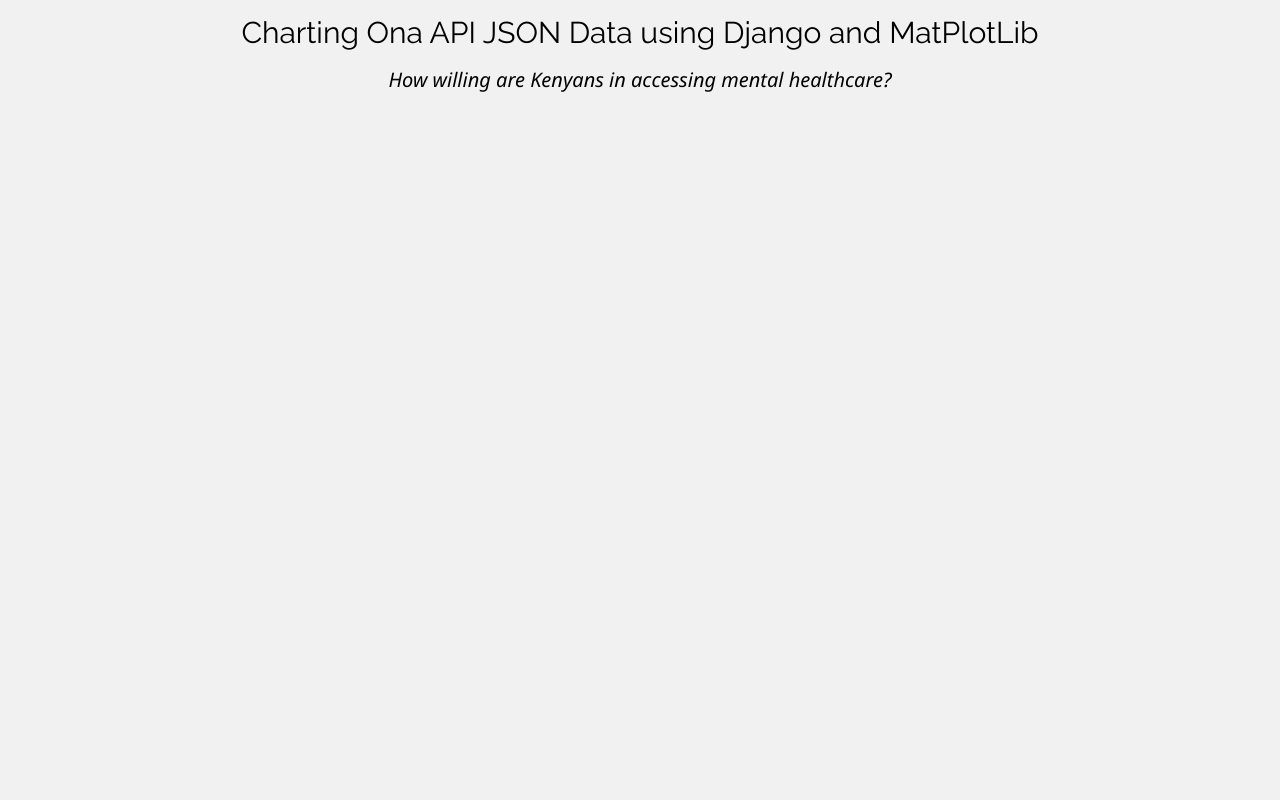
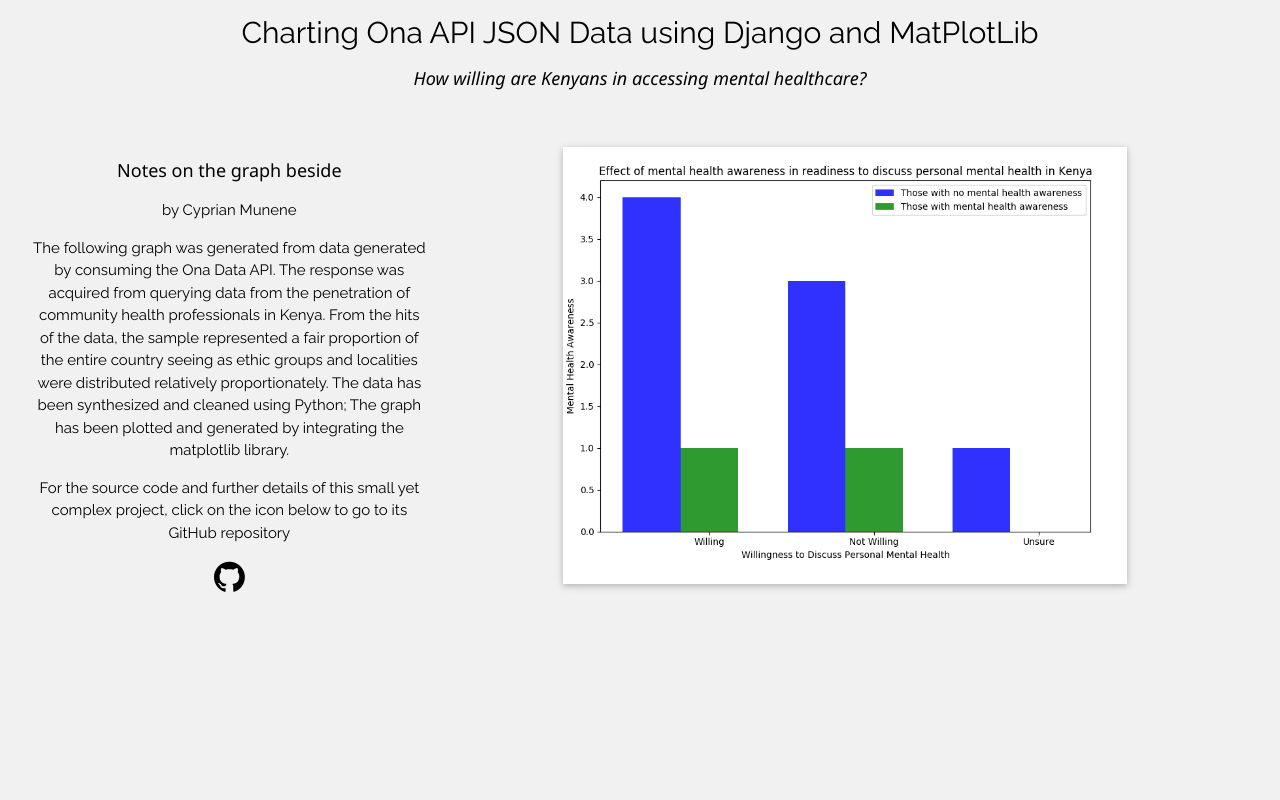
Before and after one commit to MercurialMune/Plotting-API-Data-using-MatPlotLib, a Django app: page / in a window 1280 px wide. Run offline with Django 3.2, Linux system fonts and the light colour scheme; data that the repository does not hold is empty.

Commit message:
Plot the graph and finalize UX/UI

```diff
--- a/RymahCharts/templates/index.html
+++ b/RymahCharts/templates/index.html
@@ -2,20 +2,44 @@
 <html>
 <title>Ona API Data Plotting</title>
 <meta charset="UTF-8">
+<link rel="shortcut icon" href="https://ona.io/resources/img/favicon-32x32.png"/>
 <meta name="viewport" content="width=device-width, initial-scale=1">
 <link rel="stylesheet" href="https://www.w3schools.com/w3css/4/w3.css">
 <link rel="stylesheet" href="https://fonts.googleapis.com/css?family=Raleway">
 <link rel="stylesheet" href="https://fonts.googleapis.com/css?family=Tangerine">
+<link rel="stylesheet" href="https://cdnjs.cloudflare.com/ajax/libs/font-awesome/4.7.0/css/font-awesome.min.css">
 <style>
 body,h2, h1 {font-family: "Raleway", serif;}
 body, html {height: 100%}
 
+
+
+
 </style>
-<body class="w3-light-grey">
+<body class="w3-light-grey" style="max-height:100vh">
 
 <div class="w3-container">
     <h2 class="w3-center">Charting Ona API JSON Data using Django and MatPlotLib</h2>
-    <h4 class="w3-center"><em>How willing are Kenyans in accessing mental healthcare?</em></h4><br><br>
+    <h5 class="w3-center"><em>How willing are Kenyans in accessing mental healthcare?</em></h5><br><br>
+
+    <div class="w3-row-padding">
+        <div class="w3-third m3 w3-center">
+            <h5>Notes on the graph beside</h5>
+            <p class="w3-center">by Cyprian Munene</p>
+            <p>The following graph was generated from data generated by consuming the Ona Data API. The response was
+                acquired from querying data from the penetration of community health professionals in Kenya. From the
+                hits of the data, the sample represented a fair proportion of the entire country seeing as ethic groups
+                and localities were distributed relatively proportionately. The data has been synthesized and cleaned
+                using Python; The graph has been plotted and generated by integrating the matplotlib library. </p>
+
+            <p> For the source code and further details of this small yet complex project, click on the icon below to go
+                to its GitHub repository</p>
+            <a href="https://github.com/MercurialMune/Plotting-API-Data-using-MatPlotLib"><i class="fa fa-github" style="font-size:36px"></i></a>
+        </div>
+        <div class="w3-twothird m9 w3-center">
+            <img src="media/matplot.png" alt="matplotlib" style='max-width:70%' class="w3-card">
+        </div>
+    </div>
 </div>
 </body>
 </html>
--- a/RymahCharts/views.py
+++ b/RymahCharts/views.py
@@ -1,6 +1,6 @@
 import requests
 from django.shortcuts import render
-import matplotlib.pyplot as plt, mpld3
+import matplotlib.pyplot as plt
 import numpy as np
 
 
@@ -54,5 +54,5 @@
     plt.legend()
 
     plt.tight_layout()
-    plt.show()
+    # plt.show()
     return render(request, 'index.html', locals())
```
Also changed, not shown: media/matplot.png (added).
